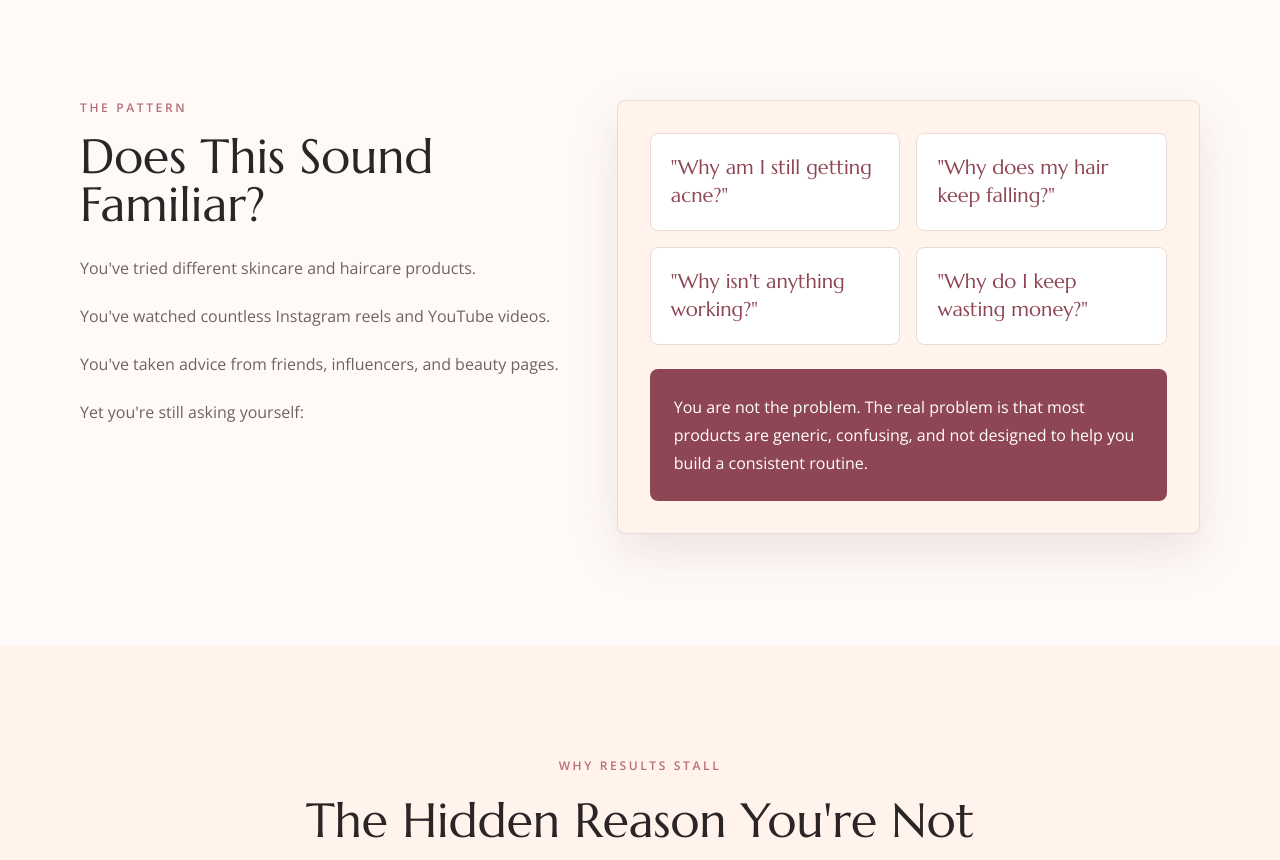
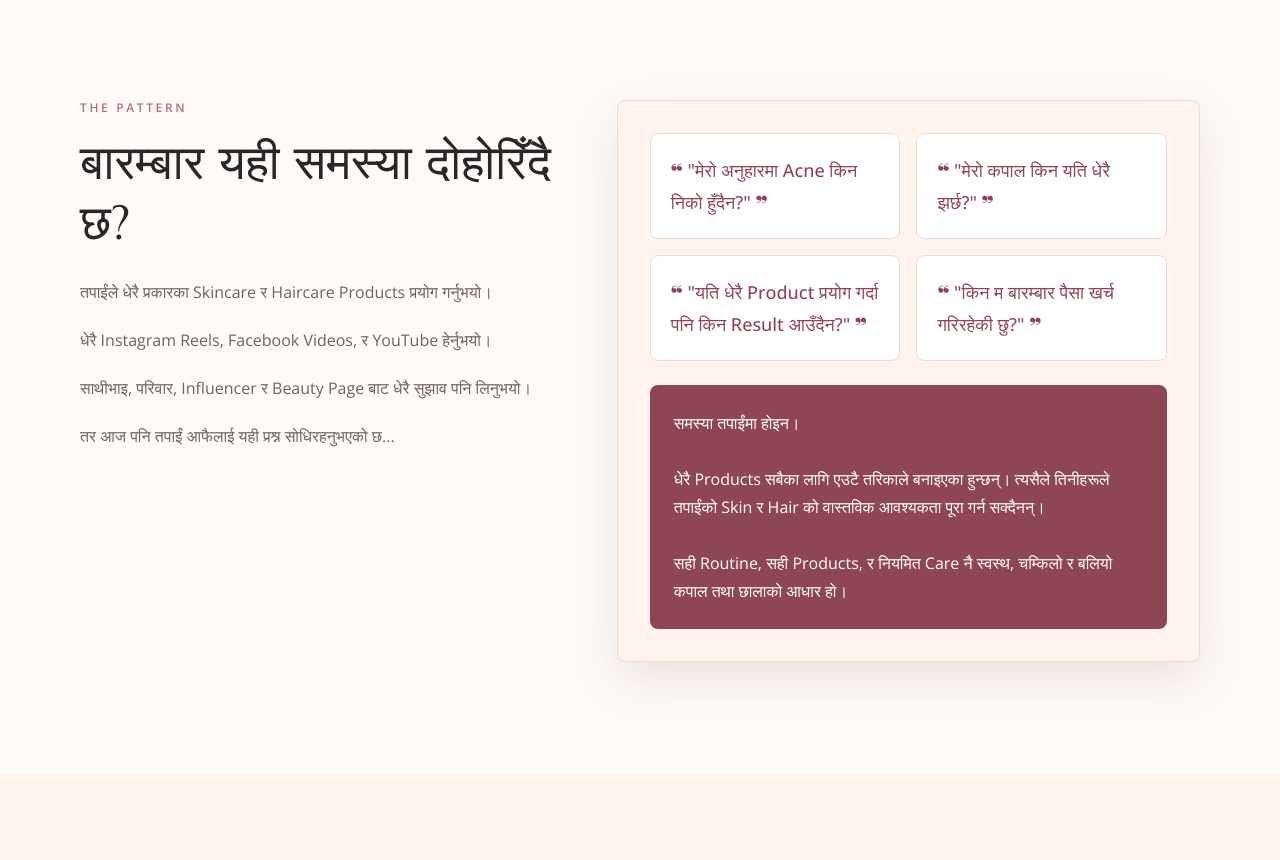
Before and after one commit to maharjanrajan757-hash/rajan-website-plp, a Next.js app: page / in a window 1280 px wide. Shown: the part 960-1820 px from the top of the page. Built offline with nearby package versions, Linux system fonts and the light colour scheme; no server answers.

Commit message:
Add Meta Pixel and update pattern copy

```diff
--- a/app/layout.tsx
+++ b/app/layout.tsx
@@ -1,5 +1,6 @@
 import type { Metadata } from "next";
 import { Marcellus, Open_Sans } from "next/font/google";
+import Script from "next/script";
 import {
   absoluteUrl,
   homepageDescription,
@@ -86,7 +87,33 @@ export default function RootLayout({
 }>) {
   return (
     <html lang="en" className="scroll-smooth">
-      <body className={`${display.variable} ${sans.variable}`}>{children}</body>
+      <body className={`${display.variable} ${sans.variable}`}>
+        <Script id="meta-pixel" strategy="afterInteractive">
+          {`
+            !function(f,b,e,v,n,t,s)
+            {if(f.fbq)return;n=f.fbq=function(){n.callMethod?
+            n.callMethod.apply(n,arguments):n.queue.push(arguments)};
+            if(!f._fbq)f._fbq=n;n.push=n;n.loaded=!0;n.version='2.0';
+            n.queue=[];t=b.createElement(e);t.async=!0;
+            t.src=v;s=b.getElementsByTagName(e)[0];
+            s.parentNode.insertBefore(t,s)}(window, document,'script',
+            'https://connect.facebook.net/en_US/fbevents.js');
+            fbq('init', '1991400951499930');
+            fbq('track', 'PageView');
+          `}
+        </Script>
+        <noscript>
+          {/* eslint-disable-next-line @next/next/no-img-element */}
+          <img
+            height="1"
+            width="1"
+            style={{ display: "none" }}
+            src="https://www.facebook.com/tr?id=1991400951499930&ev=PageView&noscript=1"
+            alt=""
+          />
+        </noscript>
+        {children}
+      </body>
     </html>
   );
 }
--- a/components/landing-page.tsx
+++ b/components/landing-page.tsx
@@ -30,10 +30,10 @@ const trustBadges = [
 ];
 
 const painBullets = [
-  "Why am I still getting acne?",
-  "Why does my hair keep falling?",
-  "Why isn't anything working?",
-  "Why do I keep wasting money?"
+  "❝ \"मेरो अनुहारमा Acne किन निको हुँदैन?\" ❞",
+  "❝ \"मेरो कपाल किन यति धेरै झर्छ?\" ❞",
+  "❝ \"यति धेरै Product प्रयोग गर्दा पनि किन Result आउँदैन?\" ❞",
+  "❝ \"किन म बारम्बार पैसा खर्च गरिरहेकी छु?\" ❞"
 ];
 
 const hiddenReasons = [
@@ -396,19 +396,22 @@ function Hero() {
 function PainSection() {
   return (
     <section className="bg-[var(--black)] py-20 md:py-28">
-      <div className="section-shell grid gap-10 lg:grid-cols-[0.92fr_1.08fr]">
+      <div className="section-shell grid gap-10 lg:grid-cols-[0.92fr_1.08fr]" lang="ne">
         <div>
           <p className="mb-4 text-xs font-semibold uppercase tracking-[0.22em] text-[var(--pink)]">
-            The pattern
+            THE PATTERN
           </p>
-          <h2 className="font-display text-4xl font-normal text-[var(--ink)] md:text-5xl">
-            Does This Sound Familiar?
+          <h2 className="font-display text-4xl font-normal leading-tight text-[var(--ink)] md:text-5xl">
+            बारम्बार यही समस्या दोहोरिँदै छ?
           </h2>
           <div className="mt-6 space-y-4 text-base leading-8 text-[var(--muted)]">
-            <p>You&apos;ve tried different skincare and haircare products.</p>
-            <p>You&apos;ve watched countless Instagram reels and YouTube videos.</p>
-            <p>You&apos;ve taken advice from friends, influencers, and beauty pages.</p>
-            <p>Yet you&apos;re still asking yourself:</p>
+            <p>तपाईंले धेरै प्रकारका Skincare र Haircare Products प्रयोग गर्नुभयो।</p>
+            <p>धेरै Instagram Reels, Facebook Videos, र YouTube हेर्नुभयो।</p>
+            <p>
+              साथीभाइ, परिवार, Influencer र Beauty Page बाट धेरै सुझाव पनि
+              लिनुभयो।
+            </p>
+            <p>तर आज पनि तपाईं आफैलाई यही प्रश्न सोधिरहनुभएको छ...</p>
           </div>
         </div>
         <div className="rounded-lg border border-[var(--line)] bg-[var(--pink-soft)] p-6 soft-shadow md:p-8">
@@ -416,16 +419,23 @@ function PainSection() {
             {painBullets.map((item) => (
               <div
                 key={item}
-                className="rounded-lg border border-[var(--line)] bg-[var(--navy)] p-5 font-display text-xl font-normal leading-7 text-[var(--gold-soft)]"
+                className="rounded-lg border border-[var(--line)] bg-[var(--navy)] p-5 text-lg font-medium leading-8 text-[var(--gold-soft)]"
               >
-                &quot;{item}&quot;
+                {item}
               </div>
             ))}
           </div>
           <p className="mt-6 rounded-lg bg-[var(--champagne-dark)] p-6 text-base leading-7 text-white">
-            You are not the problem. The real problem is that most products are
-            generic, confusing, and not designed to help you build a consistent
-            routine.
+            समस्या तपाईंमा होइन।
+            <br />
+            <br />
+            धेरै Products सबैका लागि एउटै तरिकाले बनाइएका हुन्छन्। त्यसैले
+            तिनीहरूले तपाईंको Skin र Hair को वास्तविक आवश्यकता पूरा गर्न
+            सक्दैनन्।
+            <br />
+            <br />
+            सही Routine, सही Products, र नियमित Care नै स्वस्थ, चम्किलो र
+            बलियो कपाल तथा छालाको आधार हो।
           </p>
         </div>
       </div>
```
